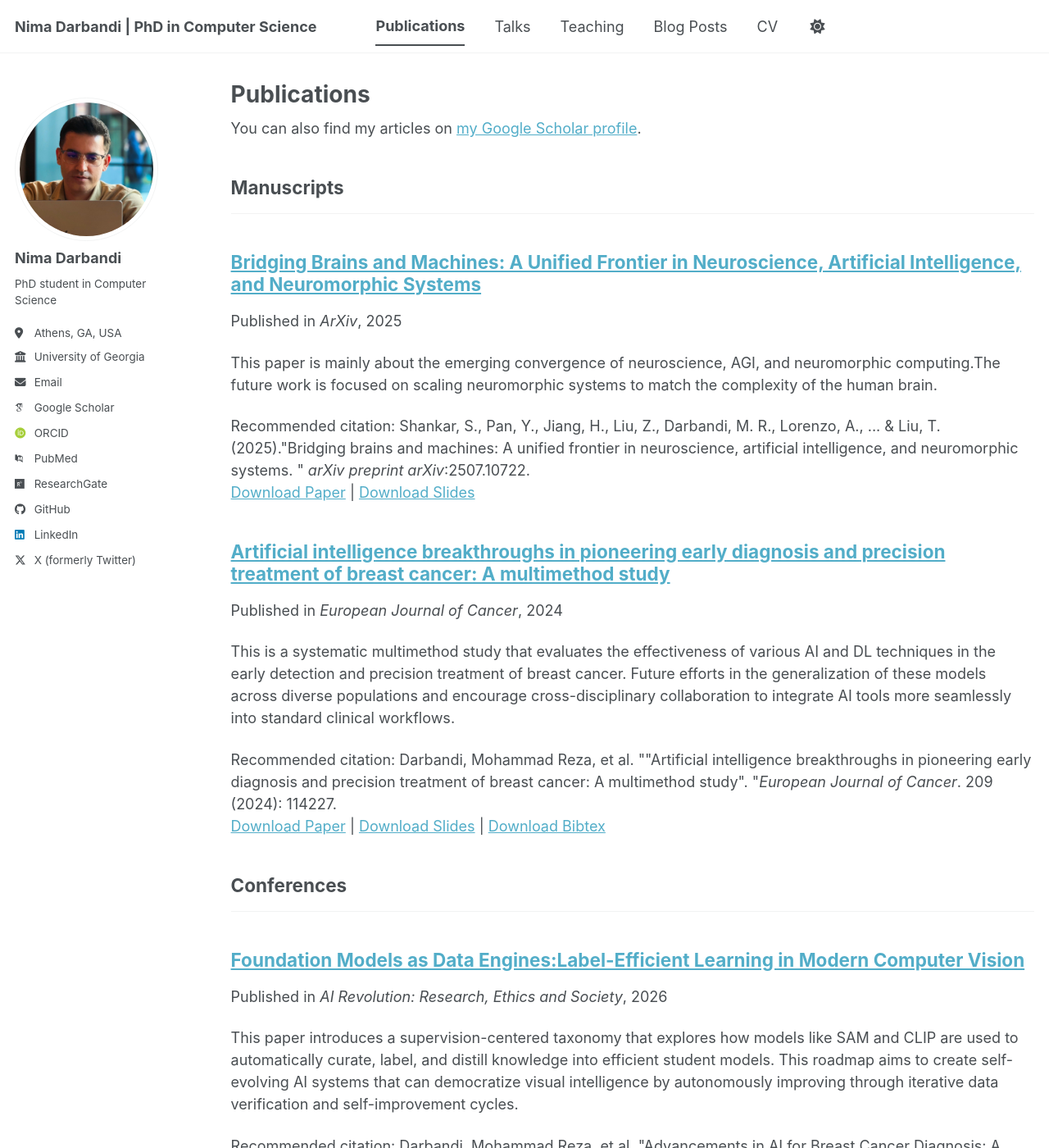
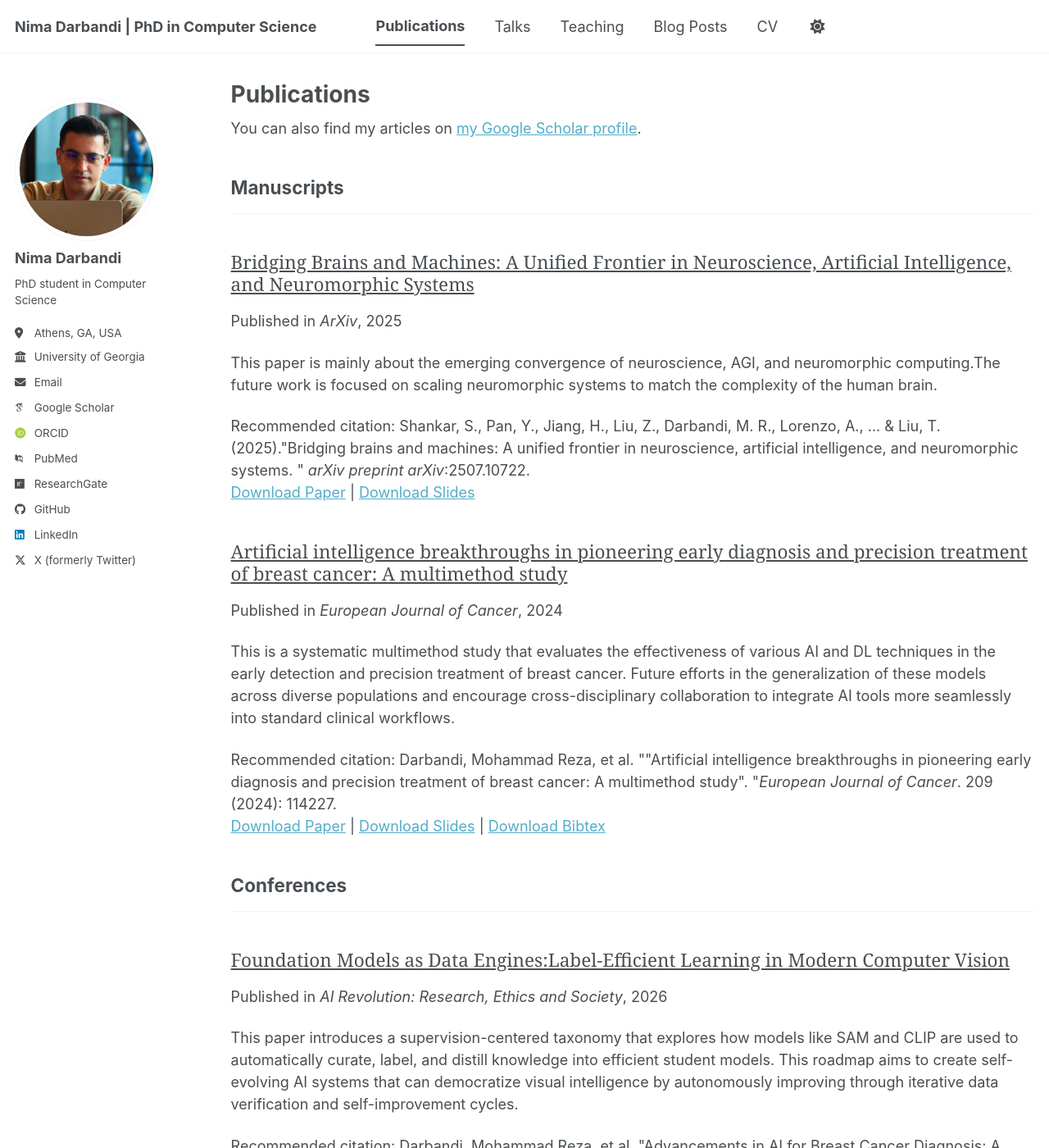
Before and after one commit to nimadarbandi/nimadarbandi.github.io, a Jekyll site: the page built from _pages/publications.html, in a window 1280 px wide and 1400 px high. Shown: the whole window at 82% size. Built offline with Jekyll 4.4.1, drawn with Linux system fonts in a browser that asks for light colours; some web fonts are replaced; a script bundle is joined from its source files by our own code; library files that are not in the unit come from our copies.

Commit message:
publications title fonts

```diff
--- a/_includes/archive-single.html
+++ b/_includes/archive-single.html
@@ -28,7 +28,7 @@
       </div>
     {% endif %}
 
-    <h2 class="archive__item-title" itemprop="headline">
+    <h2 class="archive__item-title{% if post.collection == 'publications' %} archive__item-title--publication{% endif %}" itemprop="headline">
       {% if post.link %}
         {% if post_icon_src %}
           <img
--- a/_sass/layout/_archive.scss
+++ b/_sass/layout/_archive.scss
@@ -46,6 +46,17 @@
   a + a {
     opacity: 0.5;
   }
+}
+
+.archive__item-title--publication,
+.archive__item-title--publication a {
+  font-family: "Merriweather", Georgia, "Times New Roman", serif;
+  font-weight: 400;
+  color: #494e52;
+}
+
+.archive__item-title--publication a:hover {
+  color: #BA0C2F;
 }
 
 /* remove border*/
```
